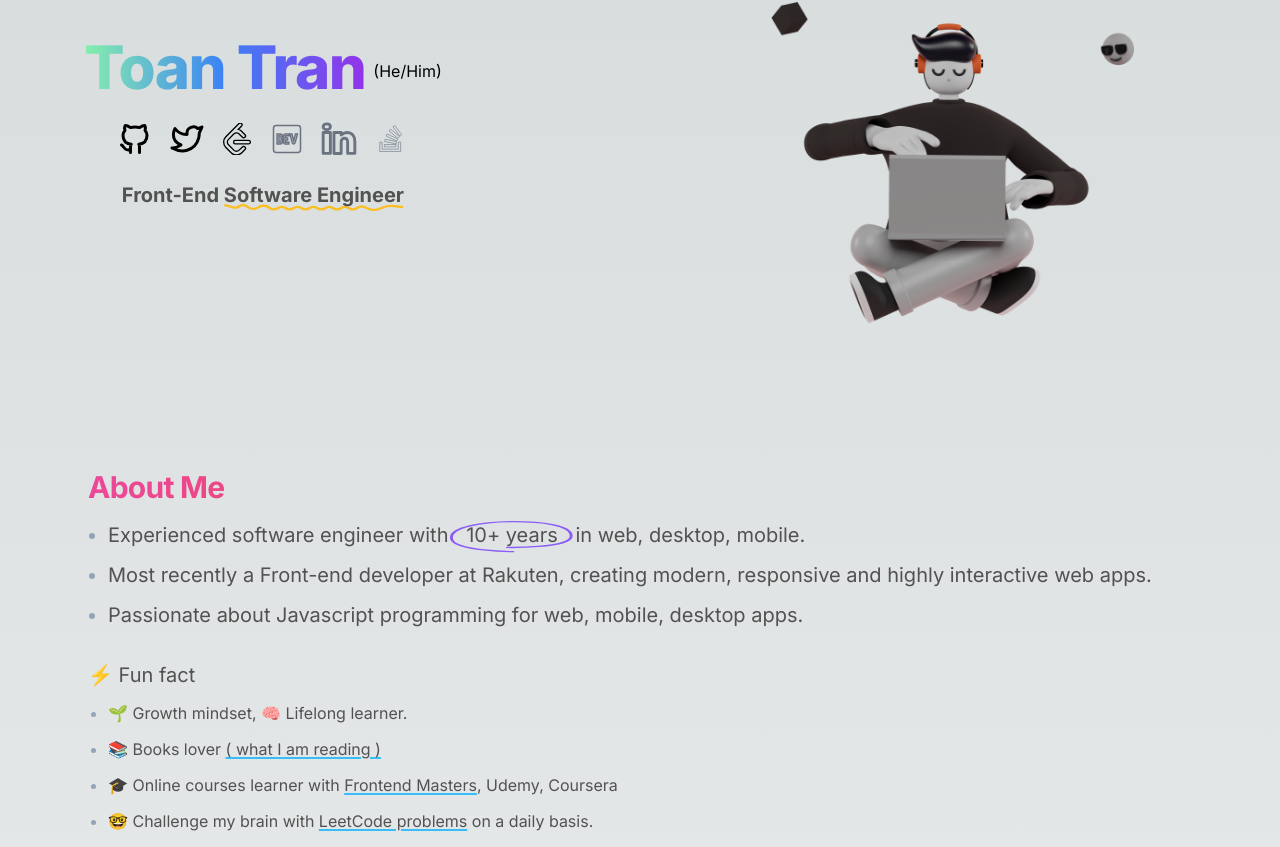
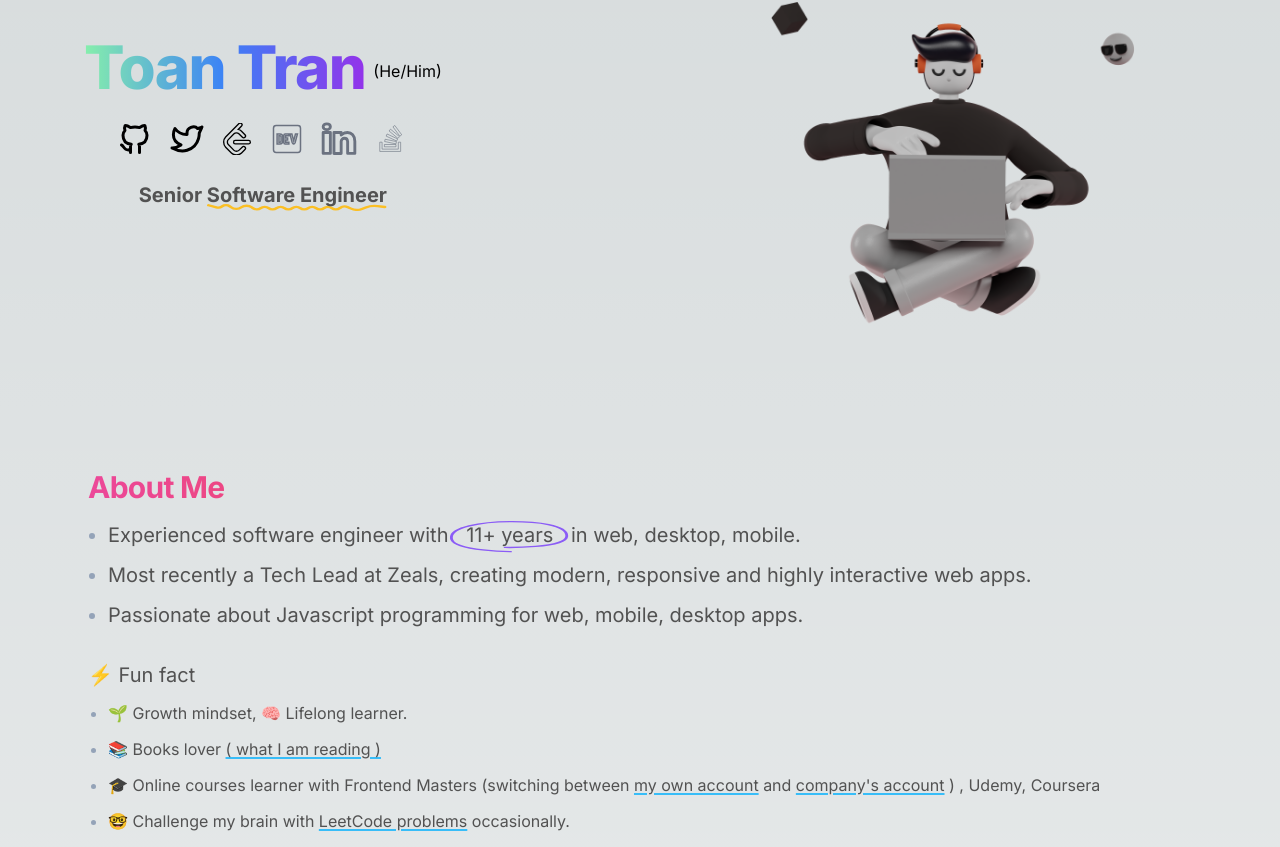
Before and after one commit to toantd90/portfolio, a Next.js app: page / in a window 1280 px wide. Shown: the part 207-1054 px from the top of the page. Built offline with nearby package versions, Linux system fonts and the light colour scheme.

Commit message:
Update portfolio content

```diff
--- a/components/About.tsx
+++ b/components/About.tsx
@@ -4,12 +4,12 @@ const AboutMeContents: React.ReactNode[] = [
   <>
     Experienced software engineer with{" "}
     <span className="relative inline-block mx-3">
-      10+ years
+      11+ years
       <CircleIcon />
     </span>{" "}
     in web, desktop, mobile.
   </>,
-  "Most recently a Front-end developer at Rakuten, creating modern, responsive and highly interactive web apps.",
+  "Most recently a Tech Lead at Zeals, creating modern, responsive and highly interactive web apps.",
   "Passionate about Javascript programming for web, mobile, desktop apps.",
 ]
 
@@ -25,14 +25,21 @@ const FunFacts: React.ReactNode[] = [
     </a>
   </>,
   <>
-    🎓 Online courses learner with{" "}
+    🎓 Online courses learner with Frontend Masters (switching between{" "}
     <a
       className="underline underline-offset-2 decoration-sky-400 decoration-2"
       href="https://frontendmasters.com/u/toantd/"
     >
-      Frontend Masters
-    </a>
-    , Udemy, Coursera
+      my own account
+    </a>{" "}
+    and{" "}
+    <a
+      className="underline underline-offset-2 decoration-sky-400 decoration-2"
+      href="https://frontendmasters.com/u/toantran/"
+    >
+      company&apos;s account
+    </a>{" "}
+    ) , Udemy, Coursera
   </>,
   <>
     🤓 Challenge my brain with{" "}
@@ -42,7 +49,7 @@ const FunFacts: React.ReactNode[] = [
     >
       LeetCode problems
     </a>{" "}
-    on a daily basis.
+    occasionally.
   </>,
   "🏋️‍♂️ 🏃‍♂️ Mediocre weight lifter and runner.",
   "📈 Obsessed with productivity improve: 🧘‍♂️ Meditation, 🚿❄️ Cold shower, 🌅 Sunlight exposure, 🍅⏰ Pomodoro technique",
--- a/components/Hero.tsx
+++ b/components/Hero.tsx
@@ -134,7 +134,7 @@ const Hero = () => (
         id="patterns-headline"
         className="text-xl text-center text-neutral-600 mb-8 dark:text-neutral-200"
       >
-        Front-End{" "}
+        Senior{" "}
         <span className="relative">
           Software Engineer <UnderlineIcon />
         </span>
```
